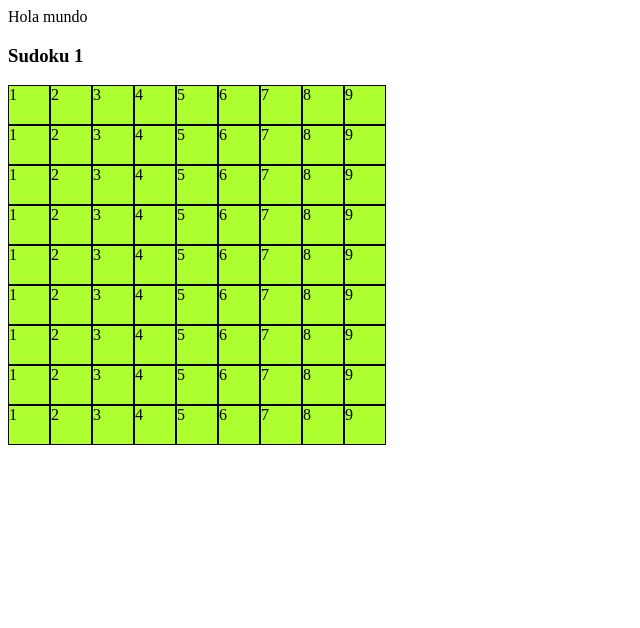
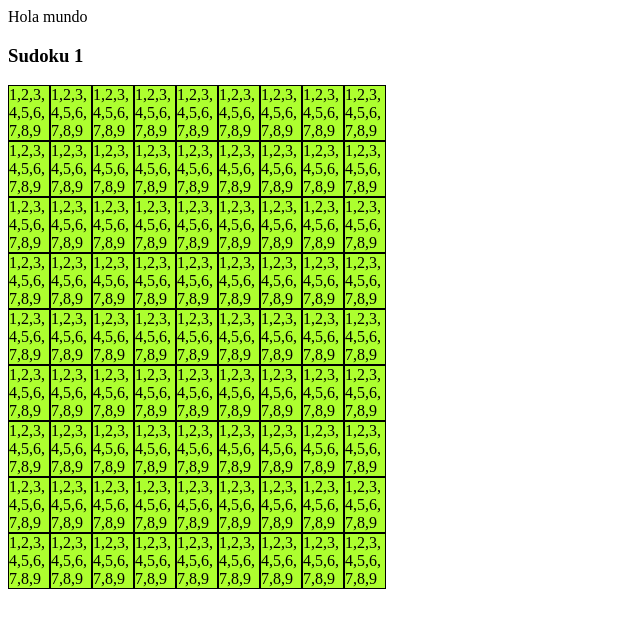
Before and after one commit to ramirorf/angular-sudoku, an Angular app: page / in a window 1280 px wide. Shown: the top 628 px of the page, without its empty margins (0-640 px from the left). Built offline with nearby package versions, Linux system fonts and the light colour scheme.

Commit message:
Añadir posibles valores

```diff
--- a/src/app/sudoku1/modelo/sudoku.ts
+++ b/src/app/sudoku1/modelo/sudoku.ts
@@ -1,4 +1,5 @@
+import { SudokuCelda } from "./sudoku-celda";
 
 export interface Sudoku {
-    filas: number[][];
+    celdas: SudokuCelda[][];
 }
--- a/src/app/sudoku1/sudoku1.component.css
+++ b/src/app/sudoku1/sudoku1.component.css
@@ -3,6 +3,7 @@
     display: table;
     width: 100px;
     table-layout: fixed;
+    word-wrap: break-word;
 }
 
 .fila {
--- a/src/app/sudoku1/sudoku1.component.html
+++ b/src/app/sudoku1/sudoku1.component.html
@@ -2,9 +2,9 @@
 <h3>Sudoku 1</h3>
 
 <div class="tabla">
-    <div class="fila" *ngFor="let fila of sudoku.filas">
+    <div class="fila" *ngFor="let fila of sudoku.celdas">
         <div class="celda" *ngFor="let celda of fila">
-            {{celda}}
+            {{celda.posibles}}
         </div>
     </div>
 </div>
--- a/src/app/sudoku1/sudoku1.component.ts
+++ b/src/app/sudoku1/sudoku1.component.ts
@@ -1,6 +1,8 @@
 import { Component, OnInit } from '@angular/core';
 
-import { Sudoku } from './modelo/Sudoku';
+import { SUDOKU_MOCK } from './modelo/mock-sudoku';
+
+import { Sudoku } from './modelo/sudoku';
 
 @Component({
   selector: 'app-sudoku1',
@@ -10,34 +12,11 @@ import { Sudoku } from './modelo/Sudoku';
 
 export class Sudoku1Component implements OnInit {
 
-  sudoku : Sudoku = { filas : [
-
-    [1, 2, 3, 4, 5, 6, 7, 8, 9] ,
-
-    [1, 2, 3, 4, 5, 6, 7, 8, 9] ,
-
-    [1, 2, 3, 4, 5, 6, 7, 8, 9] ,
-
-    [1, 2, 3, 4, 5, 6, 7, 8, 9] ,
-
-    [1, 2, 3, 4, 5, 6, 7, 8, 9] ,
-
-    [1, 2, 3, 4, 5, 6, 7, 8, 9] ,
-
-    [1, 2, 3, 4, 5, 6, 7, 8, 9] ,
-
-    [1, 2, 3, 4, 5, 6, 7, 8, 9] ,
-
-    [1, 2, 3, 4, 5, 6, 7, 8, 9]
-
-  ] };
+  sudoku : Sudoku = SUDOKU_MOCK;
 
   constructor() { }
 
   ngOnInit(): void {
   }
 
-
-
-
 }
```
